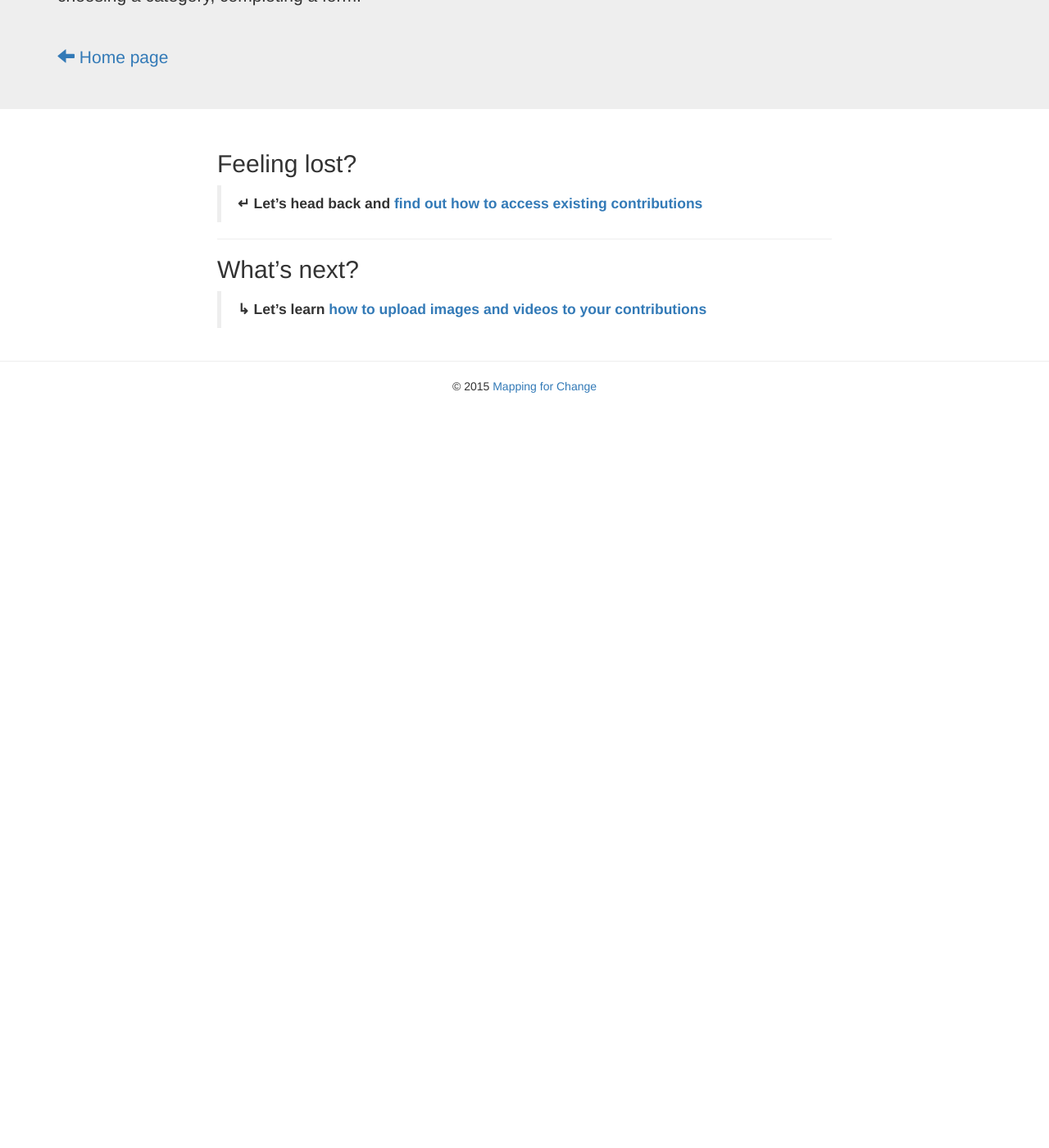
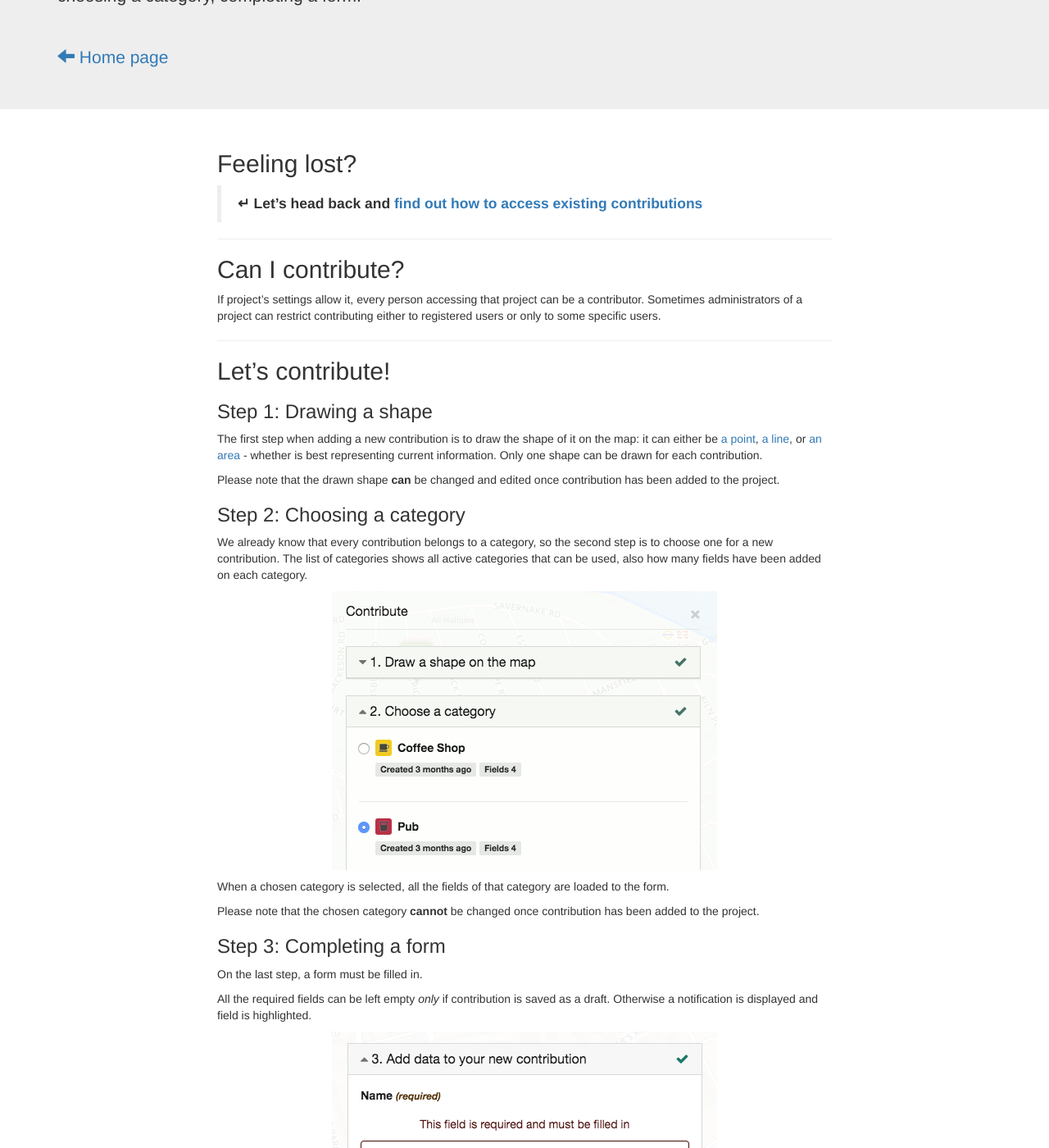
Before and after one commit to ExCiteS/communitymaps-help, a Jekyll site: the page built from _en/add-new-contribution.md, in a window 1280 px wide and 1400 px high, scrolled down 270 px. Shown: the whole window at 82% size. Built offline with Jekyll 4.4.1, drawn with Linux system fonts in a browser that asks for light colours; nearby versions of some CDN libraries; before the commit the page ends 900 px from its top, so only the background shows below that; some of the changed text lies outside the part shown.

Commit message:
Add new contribution

```diff
--- a/_en/add-new-contribution.md
+++ b/_en/add-new-contribution.md
@@ -10,6 +10,48 @@ subtitle: "There are three steps when adding a new contribution: drawing a shape
 
 ---
 
+## Can I contribute?
+
+If project’s settings allow it, every person accessing that project can be a contributor. Sometimes administrators of a project can restrict contributing either to registered users or only to some specific users.
+
+---
+
+## Let's contribute!
+
+### Step 1: Drawing a shape
+
+The first step when adding a new contribution is to draw the shape of it on the map: it can either be [a point](/en/overview-of-contributions.html#points), [a line](/en/overview-of-contributions.html#lines), or [an area](/en/overview-of-contributions.html#areas) - whether is best representing current information. Only one shape can be drawn for each contribution.
+
+Please note that the drawn shape **can** be changed and edited once contribution has been added to the project.
+
+### Step 2: Choosing a category
+
+We already know that every contribution belongs to a category, so the second step is to choose one for a new contribution. The list of categories shows all active categories that can be used, also how many fields have been added on each category.
+
+![Choosing a category for new contribution](/images/en/contributing-choosing-a-category.png){: .img-responsive .center-block }
+
+When a chosen category is selected, all the fields of that category are loaded to the form.
+
+Please note that the chosen category **cannot** be changed once contribution has been added to the project.
+
+### Step 3: Completing a form
+
+On the last step, a form must be filled in.
+
+All the required fields can be left empty *only* if contribution is saved as a draft. Otherwise a notification is displayed and field is highlighted.
+
+![Required fields of a category](/images/en/contributing-required-fields.png){: .img-responsive .center-block }
+
+There can be different fields on a form: text field, number field, single lookup and multiple lookup fields, also date and time fields. Appropriate information *must be* provided for each field, otherwise a notification is displayed and field is also highlighted.
+
+![Invalid fields of a category](/images/en/contributing-invalid-fields.png){: .img-responsive .center-block }
+
+Anonymous users can only add contribution to the project, but registered users are also allowed to save it as a draft. Draft contributions can later be finished and added to the project.
+
+Please note that media files **can** be added either during the contributing process or when contribution is already added to the project.
+
+---
+
 ## What’s next?
 
 > **&#8627; Let’s learn** [**how to upload images and videos to your contributions**](/en/upload-media-files.html)
```
Also changed, not shown: images/en/contributing-choosing-a-category.png (added), images/en/contributing-invalid-fields.png (added), images/en/contributing-required-fields.png (added).
